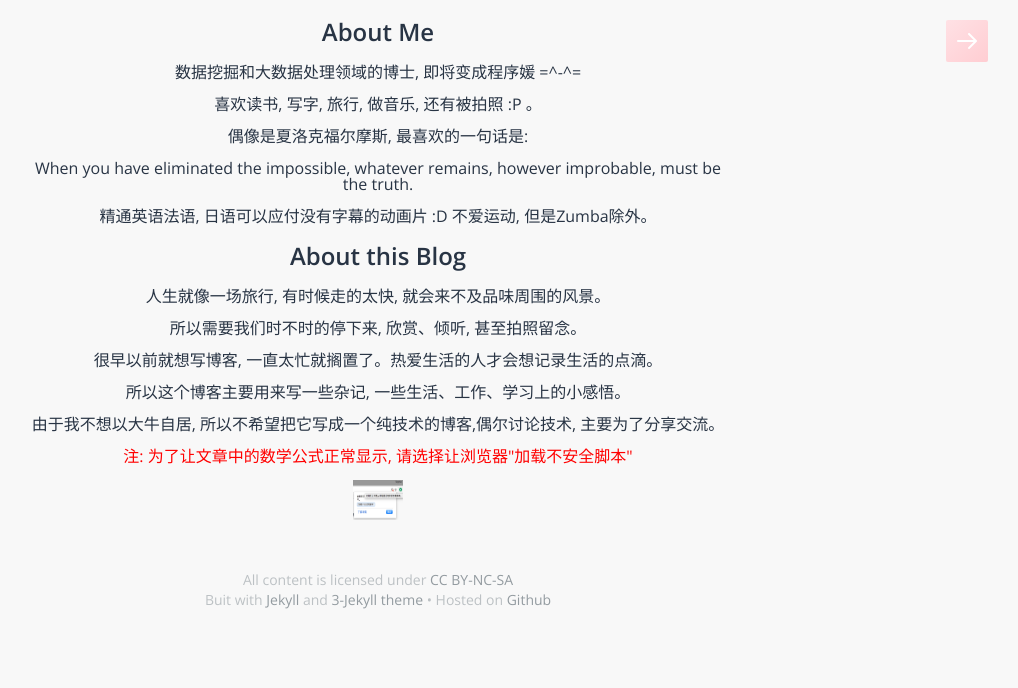
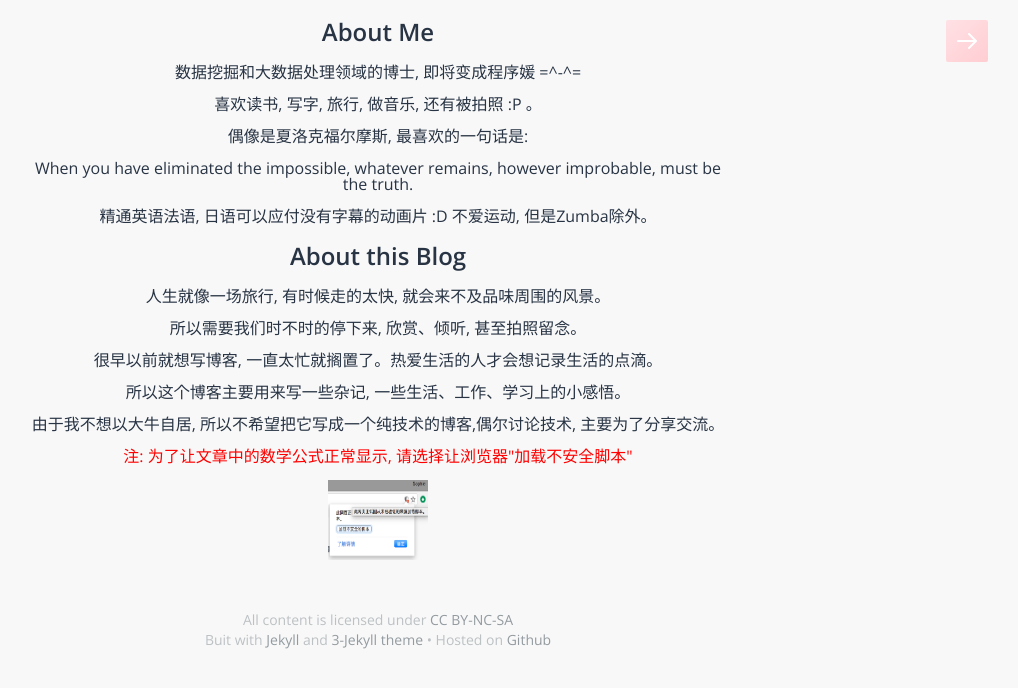
Before and after one commit to sophiesongge/sophiesongge.github.io, a Jekyll site: the page built from index.html, in a window 1280 px wide. Shown: the top 688 px of the page, without its empty margins (262-1280 px from the left). Built offline with Jekyll 4.4.1, drawn with Linux system fonts in a browser that asks for light colours; some web fonts are replaced.

Commit message:
add images about unsafe script

```diff
--- a/index.html
+++ b/index.html
@@ -17,6 +17,6 @@ layout: default
         <p>    由于我不想以大牛自居, 所以不希望把它写成一个纯技术的博客,偶尔讨论技术, 主要为了分享交流。</p>
 
         <p style="color:red">注: 为了让文章中的数学公式正常显示, 请选择让浏览器"加载不安全脚本"</p>
-        <img src ="/images/script.png" align ="center" width="50" height="40">
+        <img src ="/images/script.png" align ="center" width="100" height="80">
     </article>
 </div>
```
